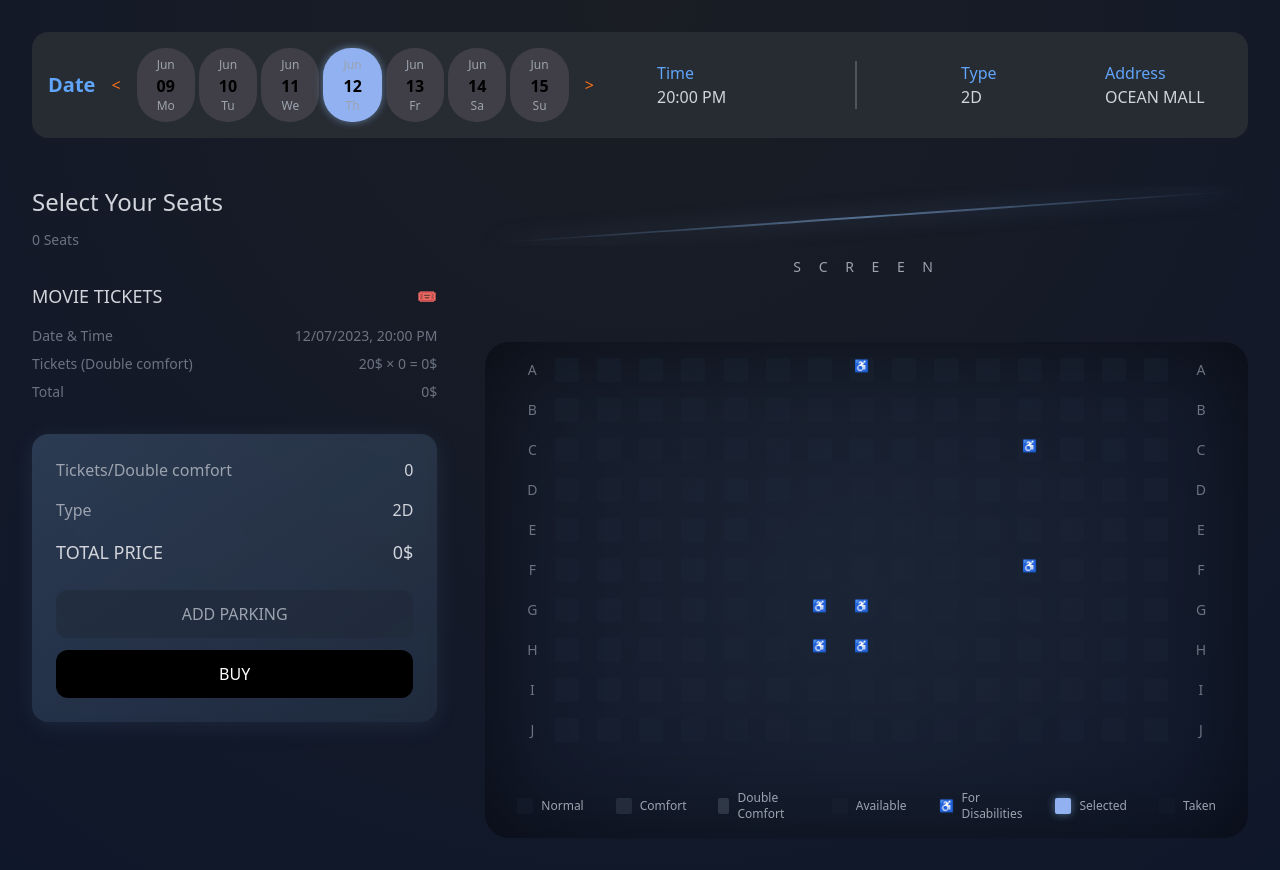
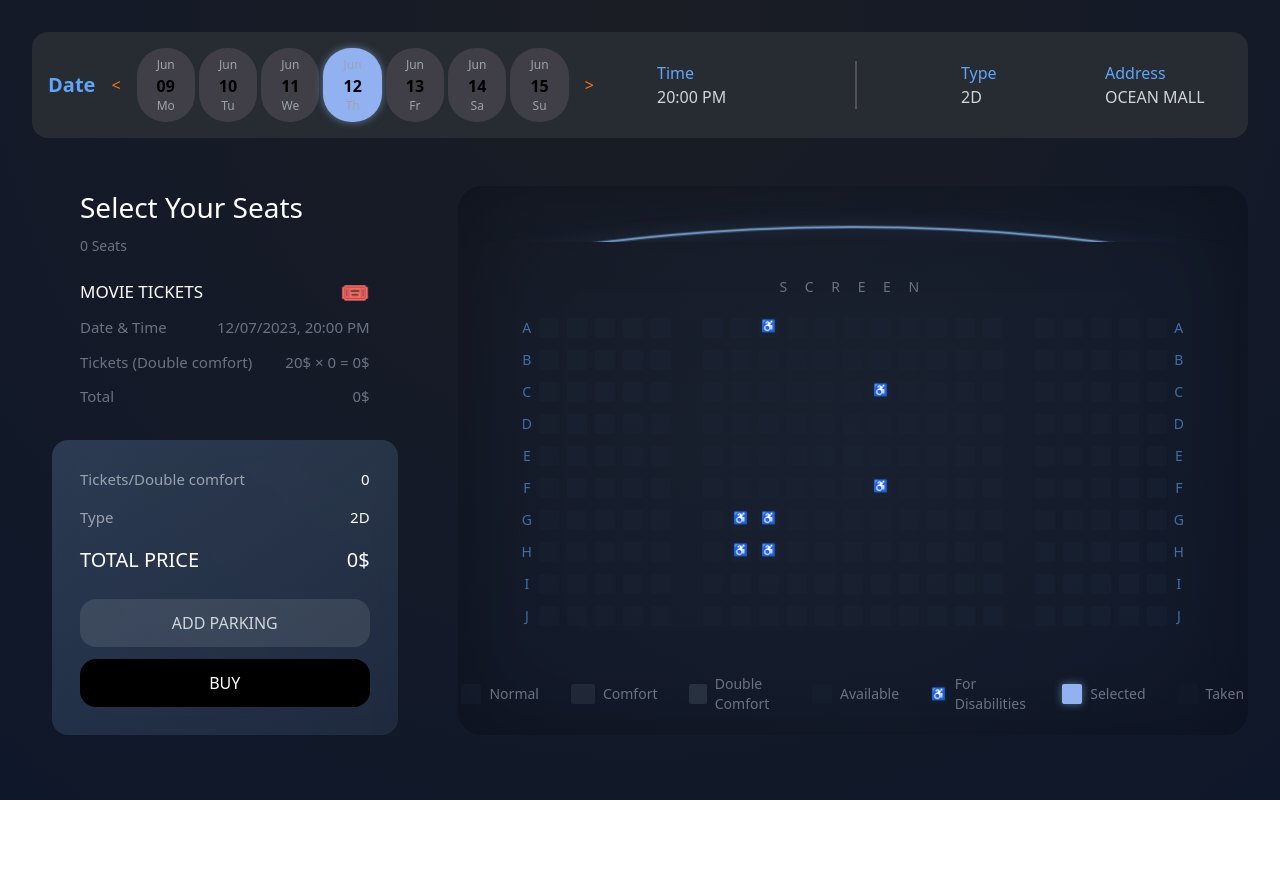
Before and after one commit to Prateeksingchn/Movie-seat-Booking-UI-React, a React (Vite) app: page / in a window 1280 px wide. After the commit the page ends 800 px from the top, so only its background shows below. Built offline with nearby package versions, Linux system fonts and the light colour scheme.

Commit message:
Improved UI of the right section and added more curves to the screen.

```diff
--- a/src/components/home/Home.jsx
+++ b/src/components/home/Home.jsx
@@ -47,28 +47,29 @@ const Home = () => {
 
   const screenCurveStyles = {
     screen: {
-      width: '100%',
-      height: '60px',
-      position: 'relative',
-      '&::before': {
+      width: "100%",
+      height: "60px",
+      position: "relative",
+      "&::before": {
         content: '""',
-        position: 'absolute',
+        position: "absolute",
         top: 0,
-        left: '50%',
-        transform: 'translateX(-50%)',
-        width: '100%',
-        height: '2px',
-        background: 'linear-gradient(90deg, rgba(59, 130, 246, 0) 0%, rgba(147, 197, 253, 0.5) 50%, rgba(59, 130, 246, 0) 100%)',
-        boxShadow: '0 0 15px rgba(147, 197, 253, 0.5)',
-        borderRadius: '100%'
-      }
-    }
+        left: "50%",
+        transform: "translateX(-50%)",
+        width: "100%",
+        height: "2px",
+        background:
+          "linear-gradient(90deg, rgba(59, 130, 246, 0) 0%, rgba(147, 197, 253, 0.5) 50%, rgba(59, 130, 246, 0) 100%)",
+        boxShadow: "0 0 15px rgba(147, 197, 253, 0.5)",
+        borderRadius: "100%",
+      },
+    },
   };
 
   const handleSeatClick = (seatId) => {
-    setSelectedSeats(prev => {
+    setSelectedSeats((prev) => {
       if (prev.includes(seatId)) {
-        return prev.filter(seat => seat !== seatId);
+        return prev.filter((seat) => seat !== seatId);
       } else {
         return [...prev, seatId];
       }
@@ -86,9 +87,11 @@ const Home = () => {
             <div
               key={date.date}
               className={`flex flex-col items-center cursor-pointer transition-all duration-300 px-5 py-2 rounded-[28px]
-                                ${selectedDate === date.date
+                                ${
+                                  selectedDate === date.date
                                     ? "bg-[#91B1F1] shadow-[0_0_8px_rgba(147,197,253,0.5)]"
-                                  : "bg-[#403f47]"}`}
+                                    : "bg-[#403f47]"
+                                }`}
               onClick={() => setSelectedDate(date.date)}
             >
               <span className="text-[12px] text-gray-400">{date.month}</span>
@@ -155,9 +158,15 @@ const Home = () => {
   );
 
   const LeftSection = () => (
-    <div className="w-1/3">
-      <h2 className="text-2xl font-extralight mb-3">Select Your Seats</h2>
-      <div className="text-sm text-gray-500 mb-8 flex items-center">
+    <div className="w-[30%] mx-5">
+
+      {/* Ticket info */}
+      <div className="px-7">
+        {/* Header */}
+        <h2 className="text-[28px] font-light text-white mb-2">
+          Select Your Seats
+        </h2>
+        <div className="text-sm text-gray-500 mb-5 flex items-center">
           <span>{selectedSeats.length} Seats</span>
           {selectedSeats.map((seat, index) => (
             <React.Fragment key={seat}>
@@ -167,19 +176,25 @@ const Home = () => {
           ))}
         </div>
 
+        {/* Movie Tickets Section */}
         <div className="mb-8">
-        <div className="flex items-center mb-4">
-          <h3 className="text-lg uppercase font-medium">Movie Tickets</h3>
-          <span className="ml-auto text-orange-500">🎟️</span>
+          <div className="flex items-center mb-2">
+            <h3 className="text-[17px] text-white">MOVIE TICKETS</h3>
+            <span className="ml-auto text-orange-500 text-2xl">🎟️</span>
           </div>
-        <div className="text-gray-500 space-y-2 text-sm">
+          <div className="text-gray-500 space-y-3 text-[15px]">
             <div className="flex justify-between">
               <span>Date & Time</span>
-            <span>{selectedDate}/07/2023, {selectedTime}</span>
+              <span>
+                {selectedDate}/07/2023, {selectedTime}
+              </span>
             </div>
             <div className="flex justify-between">
               <span>Tickets (Double comfort)</span>
-            <span>{ticketPrice}$ × {selectedSeats.length} = {ticketPrice * selectedSeats.length}$</span>
+              <span>
+                {ticketPrice}$ × {selectedSeats.length} ={" "}
+                {ticketPrice * selectedSeats.length}$
+              </span>
             </div>
             <div className="flex justify-between">
               <span>Total</span>
@@ -187,31 +202,39 @@ const Home = () => {
             </div>
           </div>
         </div>
+      </div>
 
       {/* Summary Card */}
-      <div className="bg-[#91B1F1]/20 p-6 rounded-2xl backdrop-blur-sm"
+      <div
+        className="bg-[#91B1F1]/20 p-7 rounded-2xl"
         style={{
-             background: 'linear-gradient(145deg, rgba(147, 197, 253, 0.2) 0%, rgba(147, 197, 253, 0.1) 100%)',
-             boxShadow: '0 4px 24px -1px rgba(147, 197, 253, 0.1)'
-           }}>
+          background:
+            "linear-gradient(145deg, rgba(147, 197, 253, 0.2) 0%, rgba(147, 197, 253, 0.1) 100%)",
+          backdropFilter: "blur(10px)",
+        }}
+      >
         <div className="space-y-4 mb-6">
-          <div className="flex justify-between">
+          <div className="flex justify-between text-[15px]">
             <span className="text-gray-400">Tickets/Double comfort</span>
-            <span>{selectedSeats.length}</span>
+            <span className="text-white">{selectedSeats.length}</span>
           </div>
-          <div className="flex justify-between">
+          <div className="flex justify-between text-[15px]">
             <span className="text-gray-400">Type</span>
-            <span>{selectedType}</span>
+            <span className="text-white">{selectedType}</span>
           </div>
-          <div className="flex justify-between text-lg font-medium">
-            <span>TOTAL PRICE</span>
-            <span>{ticketPrice * selectedSeats.length}$</span>
+          <div className="flex justify-between text-[20px] font-medium">
+            <span className="text-white">TOTAL PRICE</span>
+            <span className="text-white">
+              {ticketPrice * selectedSeats.length}$
+            </span>
           </div>
         </div>
-        <button className="w-full py-3 rounded-xl bg-gray-800/50 text-gray-400 mb-3 hover:bg-gray-800/70 transition-all">
+
+        {/* Buttons */}
+        <button className="w-full py-3 rounded-2xl bg-white/10 text-gray-300 mb-3 hover:bg-white/20 transition-all">
           ADD PARKING
         </button>
-        <button className="w-full py-3 rounded-xl bg-black text-white hover:bg-gray-900 transition-all">
+        <button className="w-full py-3 rounded-2xl bg-black text-white hover:bg-gray-900 transition-all">
           BUY
         </button>
       </div>
@@ -219,99 +242,146 @@ const Home = () => {
   );
 
   const RightSection = () => (
-    <div className="w-2/3 pl-12">
-      {/* Screen Section */}
-      <div className="relative mb-16">
-        <div className="w-full h-[60px] relative overflow-hidden mb-2">
     <div
-            className="absolute w-full h-[2px] left-1/2 top-[30px] -translate-x-1/2"
+      className="w-[65%] rounded-3xl mx-auto p-4 ml-10"
       style={{
-              background: 'linear-gradient(90deg, transparent 0%, rgba(147, 197, 253, 0.5) 50%, transparent 100%)',
-              boxShadow: '0 0 20px rgba(147, 197, 253, 0.5)',
-              borderRadius: '100%',
-              transform: 'translateX(-50%) rotate(-4deg)',
+        background:
+          "radial-gradient(circle at center, rgba(30, 41, 59, 0.4) 0%, rgba(15, 23, 42, 0.2) 100%)",
+        boxShadow: "inset 0 0 100px rgba(0, 0, 0, 0.3)",
       }}
+    >
+      {/* Screen Section - SVG curved line with enhanced glow */}
+      <div className="relative mb-5">
+        <div className="w-full mx-auto h-[40px] relative overflow-hidden mb-2">
+          <svg
+            width="100%"
+            height="80"
+            viewBox="0 0 800 80"
+            preserveAspectRatio="none"
+            className="absolute top-0 left-0"
+          >
+            {/* Outer glow effect */}
+            <path
+              d="M 0,60 Q 400,-10 800,60"
+              stroke="rgba(147, 197, 253, 0.2)"
+              strokeWidth="4"
+              fill="none"
+              className="filter drop-shadow-[0_0_20px_rgba(147,197,253,0.4)]"
             />
+
+            {/* Main bright line */}
+            <path
+              d="M 0,60 Q 400,-10 800,60"
+              stroke="rgba(147, 197, 253, 0.5)"
+              strokeWidth="2"
+              fill="none"
+              className="filter drop-shadow-[0_0_8px_rgba(147,197,253,0.6)]"
+            />
+
+            {/* Inner subtle line */}
+            <path
+              d="M 0,60 Q 400,-10 800,60"
+              stroke="rgba(147, 197, 253, 0.3)"
+              strokeWidth="1"
+              fill="none"
+            />
+          </svg>
         </div>
-        <div className="text-center">
-          <span className="text-gray-400 tracking-[0.5em] text-sm">S C R E E N</span>
+        <div className="text-center mt-8">
+          <span className="text-gray-500 tracking-[0.5em] text-sm">
+            S C R E E N
+          </span>
         </div>
       </div>
 
-      {/* Seats Grid */}
-      <div className="relative px-8 py-4 rounded-3xl"
-           style={{
-             background: 'radial-gradient(circle at center, rgba(30, 41, 59, 0.7) 0%, rgba(15, 23, 42, 0.3) 100%)',
-             boxShadow: 'inset 0 0 100px rgba(0, 0, 0, 0.5)'
-           }}>
-        <div className="grid gap-y-4">
+      {/* Seats Grid - Updated with 5-11-5 layout */}
+      <div className="px-8">
+        <div className="grid gap-y-3">
           {rows.map((row) => (
-            <div
-              key={row}
-              className="grid grid-cols-[30px_repeat(15,minmax(0,1fr))_30px] gap-x-2 items-center"
-            >
-              <div className="text-center text-gray-500 text-sm">{row}</div>
-              {[...Array(seatsPerRow)].map((_, index) => {
+            <div key={row} className="flex justify-center items-center">
+              {/* Row label left */}
+              <div className="text-center text-blue-400/60 text-sm font-medium w-6">
+                {row}
+              </div>
+
+              {/* Left section (5 seats) */}
+              <div className="flex gap-2 mr-4">
+                {[...Array(5)].map((_, index) => {
                   const seatId = `${row}${index + 1}`;
-                const isDisabled = [
-                  'G7', 'G8', 'H7', 'H8', // Disability seats in center
-                  'A8', 'C12', 'F12' // Random disability seats
-                ].includes(seatId);
-
-                return (
-                  <div
-                    key={seatId}
-                    className={`
-                      w-6 h-6 rounded-sm cursor-pointer transition-all duration-300
-                      ${isDisabled ? 'bg-gray-800/30 cursor-not-allowed' : ''}
-                      ${selectedSeats.includes(seatId)
-                        ? "bg-[#91B1F1] shadow-[0_0_8px_rgba(147,197,253,0.5)]"
-                        : "bg-gray-800/30 hover:bg-gray-700/40"}
-                    `}
-                    onClick={() => !isDisabled && handleSeatClick(seatId)}
-                  >
-                    {isDisabled && (
-                      <span className="flex items-center justify-center text-xs text-gray-400">♿</span>
-                    )}
-                  </div>
+                  return renderSeat(
+                    seatId,
+                    isDisabled(seatId),
+                    handleSeatClick,
+                    selectedSeats
                   );
                 })}
-              <div className="text-center text-gray-500 text-sm">{row}</div>
+              </div>
+
+              {/* Middle section (11 seats) */}
+              <div className="flex gap-2 mx-4">
+                {[...Array(11)].map((_, index) => {
+                  const seatId = `${row}${index + 6}`;
+                  return renderSeat(
+                    seatId,
+                    isDisabled(seatId),
+                    handleSeatClick,
+                    selectedSeats
+                  );
+                })}
+              </div>
+
+              {/* Right section (5 seats) */}
+              <div className="flex gap-2 ml-4">
+                {[...Array(5)].map((_, index) => {
+                  const seatId = `${row}${index + 17}`;
+                  return renderSeat(
+                    seatId,
+                    isDisabled(seatId),
+                    handleSeatClick,
+                    selectedSeats
+                  );
+                })}
+              </div>
+
+              {/* Row label right */}
+              <div className="text-center text-blue-400/60 text-sm font-medium w-6">
+                {row}
+              </div>
             </div>
           ))}
         </div>
 
-        {/* Legend */}
-        <div className="flex justify-center space-x-8 mt-12 text-xs text-gray-400">
-          <div className="flex items-center">
-            <div className="w-4 h-4 bg-gray-800/30 rounded-sm mr-2"></div>
-            <span>Normal</span>
+        {/* Updated Legend styling */}
+        <div className="flex justify-center mt-12 space-x-8">
+          <div className="flex items-center space-x-2">
+            <div className="w-5 h-5 bg-gray-800/30 rounded-sm"></div>
+            <span className="text-gray-500 text-sm">Normal</span>
           </div>
-          <div className="flex items-center">
-            <div className="w-4 h-4 bg-gray-700/50 rounded-sm mr-2"></div>
-            <span>Comfort</span>
+          <div className="flex items-center space-x-2">
+            <div className="w-6 h-5 bg-gray-700/40 rounded-sm"></div>
+            <span className="text-gray-500 text-sm">Comfort</span>
           </div>
-          <div className="flex items-center">
-            <div className="w-4 h-4 bg-gray-600/50 rounded-sm mr-2"></div>
-            <span>Double Comfort</span>
+          <div className="flex items-center space-x-2">
+            <div className="w-7 h-5 bg-gray-600/40 rounded-sm"></div>
+            <span className="text-gray-500 text-sm">Double Comfort</span>
           </div>
-          <div className="flex items-center">
-            <div className="w-4 h-4 bg-gray-800/30 rounded-sm mr-2"></div>
-            <span>Available</span>
+          <div className="flex items-center space-x-2">
+            <div className="w-5 h-5 bg-gray-800/30 rounded-sm"></div>
+            <span className="text-gray-500 text-sm">Available</span>
           </div>
-          <div className="flex items-center">
-            <div className="w-4 h-4 bg-gray-800/30 rounded-sm mr-2 flex items-center justify-center text-xs">
-              ♿
+          <div className="flex items-center space-x-2">
+            <div className="w-5 h-5 bg-gray-800/20 rounded-sm flex items-center justify-center">
+              <span className="text-gray-500 text-xs">♿</span>
             </div>
-            <span>For Disabilities</span>
+            <span className="text-gray-500 text-sm">For Disabilities</span>
           </div>
-          <div className="flex items-center">
-            <div className="w-4 h-4 bg-[#91B1F1] shadow-[0_0_8px_rgba(147,197,253,0.5)] rounded-sm mr-2"></div>
-            <span>Selected</span>
+          <div className="flex items-center space-x-2">
+            <div className="w-5 h-5 bg-[#91B1F1] shadow-[0_0_8px_rgba(147,197,253,0.5)] rounded-sm"></div>
+            <span className="text-gray-500 text-sm">Selected</span>
           </div>
-          <div className="flex items-center">
-            <div className="w-4 h-4 bg-gray-900 rounded-sm mr-2"></div>
-            <span>Taken</span>
+          <div className="flex items-center space-x-2">
+            <div className="w-5 h-5 bg-gray-900 rounded-sm"></div>
+            <span className="text-gray-500 text-sm">Taken</span>
           </div>
         </div>
       </div>
@@ -328,11 +398,41 @@ const Home = () => {
     return selectedSeats.length * ticketPrice;
   };
 
+  // Helper function to check if seat is disabled
+  const isDisabled = (seatId) => {
+    return ["G7", "G8", "H7", "H8", "A8", "C12", "F12"].includes(seatId);
+  };
+
+  // Helper function to render individual seat
+  const renderSeat = (seatId, isDisabled, handleClick, selectedSeats) => (
+    <div
+      key={seatId}
+      className={`
+        w-5 h-5 rounded-sm cursor-pointer transition-all duration-300
+        ${isDisabled ? "bg-gray-800/20 cursor-not-allowed" : ""}
+        ${
+          selectedSeats.includes(seatId)
+            ? "bg-[#91B1F1] shadow-[0_0_8px_rgba(147,197,253,0.5)]"
+            : "bg-gray-800/30 hover:bg-gray-700/40"
+        }
+      `}
+      onClick={() => !isDisabled && handleClick(seatId)}
+    >
+      {isDisabled && (
+        <span className="flex items-center justify-center text-xs text-gray-500">
+          ♿
+        </span>
+      )}
+    </div>
+  );
+
   return (
-    <div className="min-h-screen bg-[#1a1d24] text-gray-300 p-8"
+    <div
+      className="min-h-screen bg-[#1a1d24] text-gray-300 p-8"
       style={{
-           background: 'radial-gradient(circle at top, #1a1d24 0%, #0f172a 100%)'
-         }}>
+        background: "radial-gradient(circle at top, #1a1d24 0%, #0f172a 100%)",
+      }}
+    >
       <TopNav />
       <div className="flex">
         <LeftSection />
```
Lines whose indentation alone changed are shown as unchanged.
